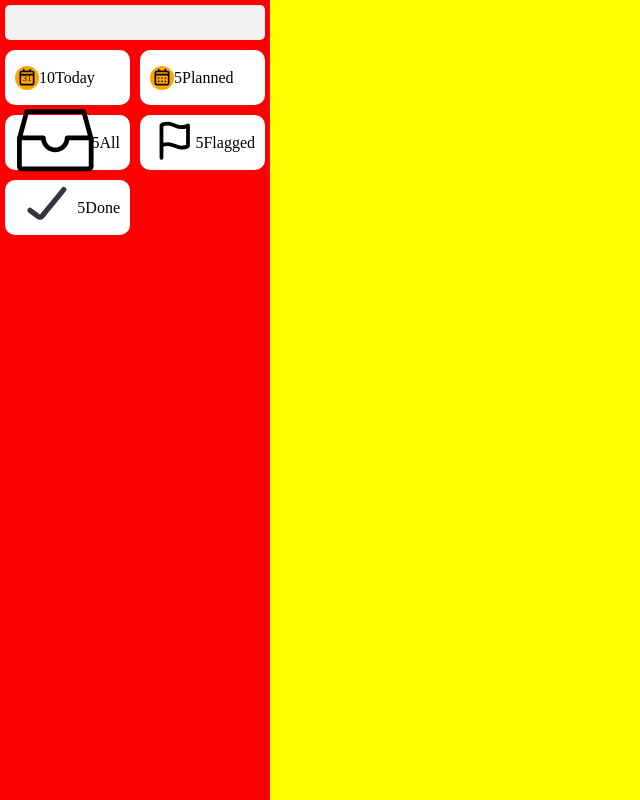
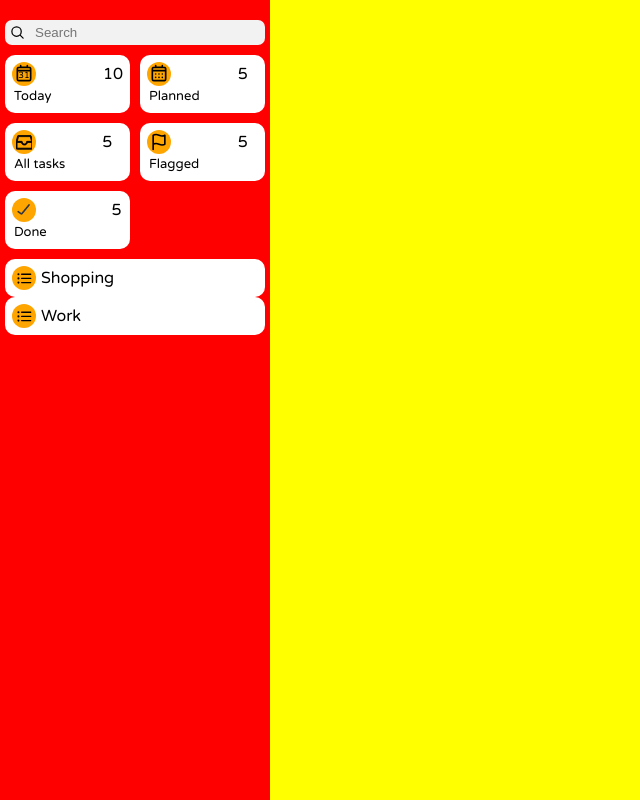
Before and after one commit to Rade473/todo-app, a website with bundled scripts: page dist/index.html in a window 1280 px wide. Shown: the whole page, without its empty margins (0-640 px from the left). Built offline with nearby package versions, Linux system fonts and the light colour scheme; files whose address does not match are found by name.

Commit message:
Finished menu styling

```diff
--- a/src/style.css
+++ b/src/style.css
@@ -1,7 +1,15 @@
+@font-face {
+  font-family: "VarelaRound-Regular";
+  src: url(./VarelaRound-Regular.ttf);
+  font-weight: 400;
+}
+
 body, html {
   height: 100%;
   margin: 0;
   padding: 0;
+  font-family: "VarelaRound-Regular", 'Times New Roman', Times, serif;
+
 }
 
 #app-container {
@@ -18,13 +26,7 @@ body, html {
 
 }
 
-#search-bar {
-  margin: 5px;
-  background-color: #f2f2f2;
-  padding: 10px;
-  border-radius: 5px;
-  border: none;
-}
+
 
 .tabs-container{
   display: grid;
@@ -33,32 +35,32 @@ body, html {
 }
 
 .tab {
-  display: flex;
+  display: grid;
+  grid-template-columns: auto auto;
+  grid-template-rows: auto auto;
+  justify-content: space-between;
   align-items: center;
   background-color: white;
-  padding: 10px;
+  padding: 7px;
   border-radius: 10px;
   margin: 5px;
-  height: 35px;
+
 }
 
-.tab > .icon-container {
-  position: relative;
+ .icon {
+  height: 24px;
   width: 24px;
-  height: 24px;
-}
-
-.tab > .icon-container > .icon {
   position: relative;
   display: flex;
   align-items: center;
   justify-content: center;
-  height: 100%;
-  width: 100%;
   background-color: orange;
   border-radius: 50%;
+}
 
-
+.tab.all > .icon > svg {
+  height: 70%;
+  width: 70%;
 }
 
 .icon > svg {
@@ -67,10 +69,17 @@ body, html {
   padding: 2px;
 }
 
+
 .calendar-date{
   position: absolute;
   font-size: 9px;
   top: 33%;
+}
+
+.tab > .tab-name {
+  font-size: 13px;
+  padding: 2px;
+  grid-column: 1/3;
 
 }
 
@@ -79,12 +88,55 @@ body, html {
   /* Add your task count styles here */
 }
 
+div.lists {
+  margin: 5px;
+}
+
+div.list {
+  background-color: white;
+  display: flex;
+  align-items: center;
+  border-radius: 10px;
+  padding: 7px;
+}
+
+div.list > p {
+  margin: 0;
+  padding-left: 5px;
+}
+
+div.list > .icon > svg {
+  height: 70%;
+  width: 70%;
+}
 
 #tasks-container {
   flex: 1;
   min-width: 300px;
   background-color: yellow;
 }
+
+#search-bar {
+ /* Adjust the value as needed to create space for the icon */
+  background-image: url("./search-icon.svg"); /* Replace "path/to/your/search-icon.png" with the actual path to your search icon image */
+  background-repeat: no-repeat;
+  background-position: 5px center; /* Adjust the 5px value to control the horizontal positioning of the icon */
+  background-size: 15px 15px; /* Adjust the size of the icon image as needed */
+  border-radius: 7px;
+  margin: 5px;
+  background-color: #f2f2f2;
+  padding: 5px;
+  padding-left: 30px;
+  border: none;
+  outline: solid 10px transparent;
+  transition: outline 0.5s;
+  margin-top: 20px;
+}
+
+#search-bar:focus{
+  outline: solid 3px rgb(64, 184, 224);
+}
+
 
 
 @media (max-width: 570px) {
--- a/webpack.config.js
+++ b/webpack.config.js
@@ -17,6 +17,10 @@ module.exports = {
         test: /\.css$/i,
         use: ["style-loader", "css-loader"],
       },
+      {
+        test: /\.(woff|woff2|eot|ttf|otf)$/i,
+        type: "asset/resource",
+      },
     ],
   },
 };
```
Also changed, not shown: dist/34f3996eecb5600307d8.svg (added), dist/e67ccd4a92677fdf8719.ttf (added), dist/index.html, dist/main.js, src/VarelaRound-Regular.ttf (added), src/search-icon.svg (added), 1 other file.
